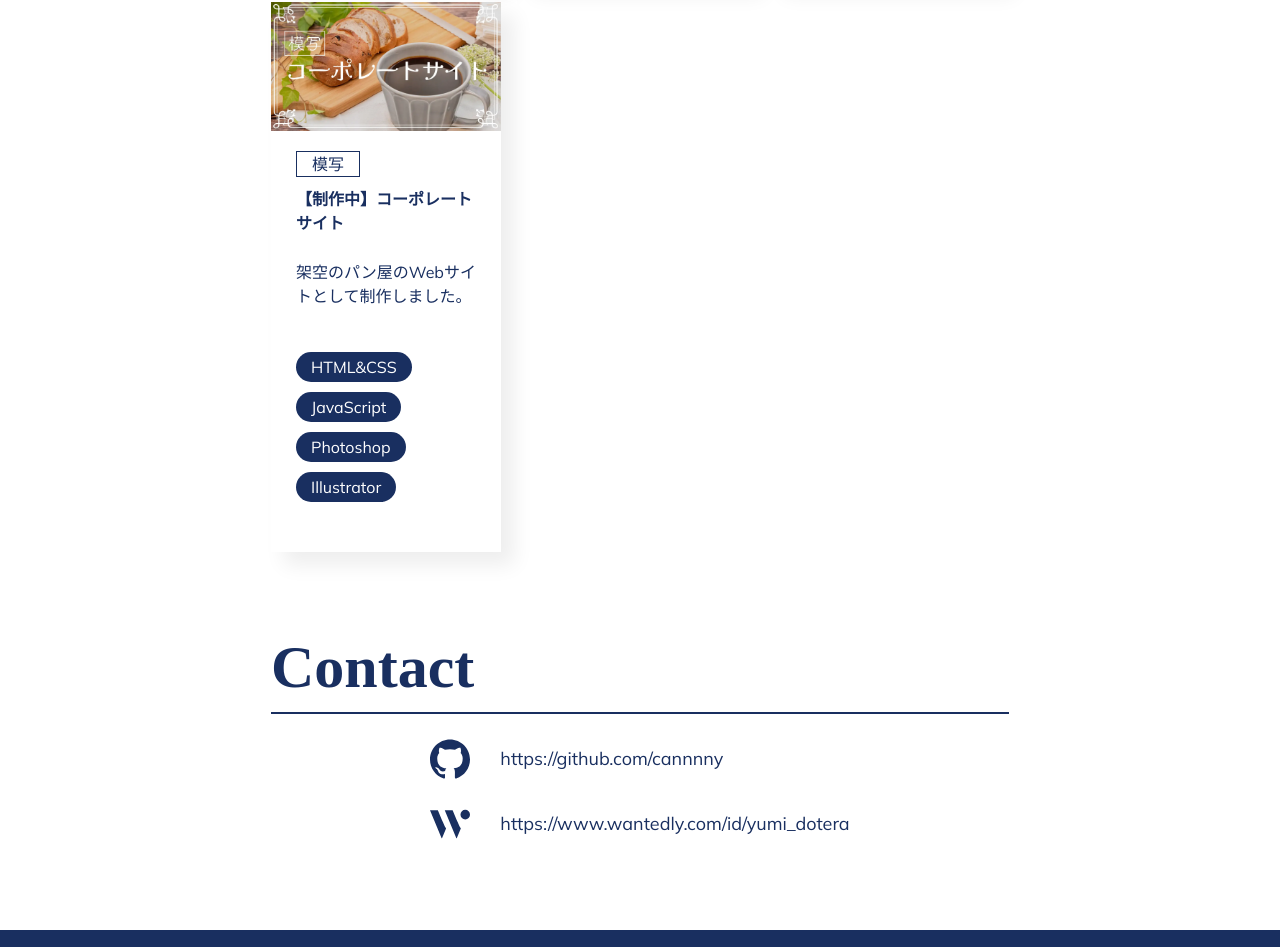
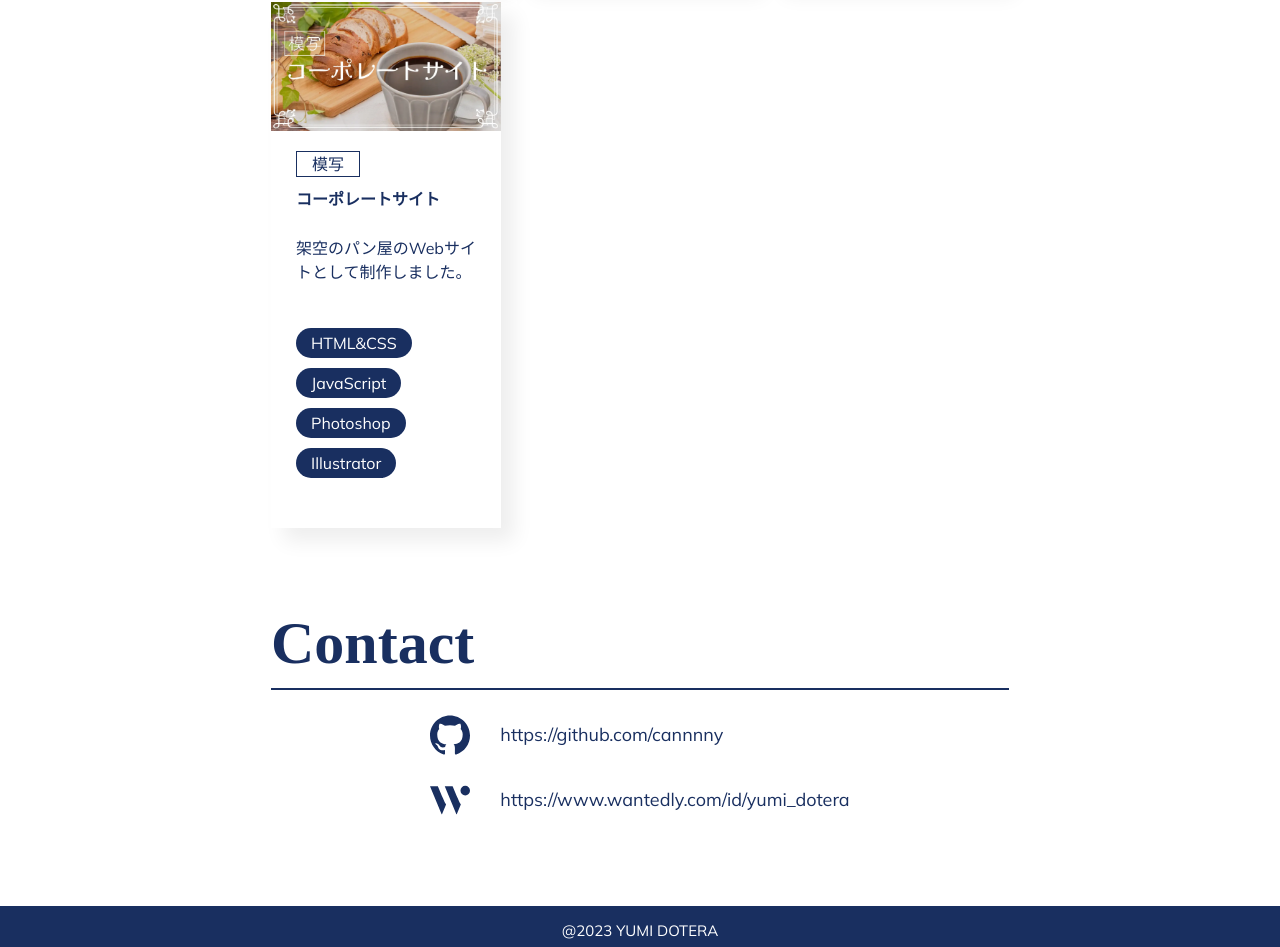
Before and after one commit to cannnny/portfolio, a React (Create React App) app: page / in a window 1280 px wide. Shown: the part 2749-3696 px from the top of the page. Built offline with nearby package versions, Linux system fonts and the light colour scheme; a web font is replaced by a local one.

Commit message:
コーポレートサイトから「製作中」を外す

```diff
--- a/src/worksData.js
+++ b/src/worksData.js
@@ -49,7 +49,7 @@ export const worksData = [
     overview: "気分に合わせて今日のご飯を提案してくれるWebアプリです。",
   },
   {
-    name: "【制作中】コーポレートサイト",
+    name: "コーポレートサイト",
     url: "https://rp-bakery.vercel.app/",
     img: "thumb-rp.webp",
     category: "模写",
```
